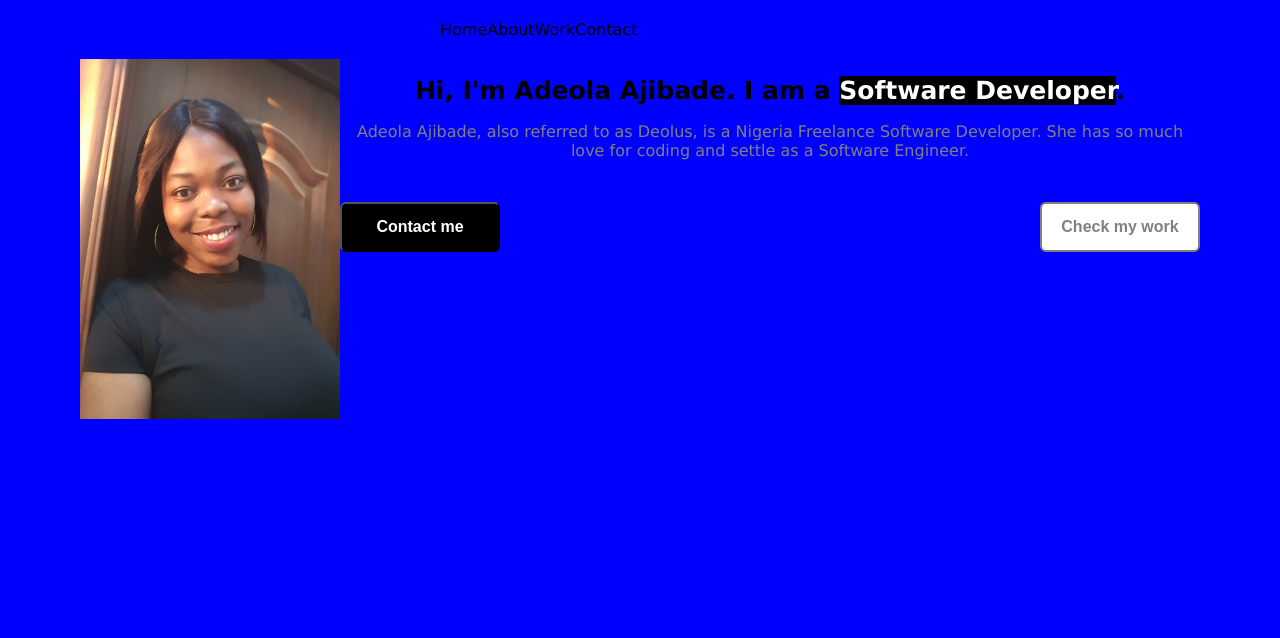
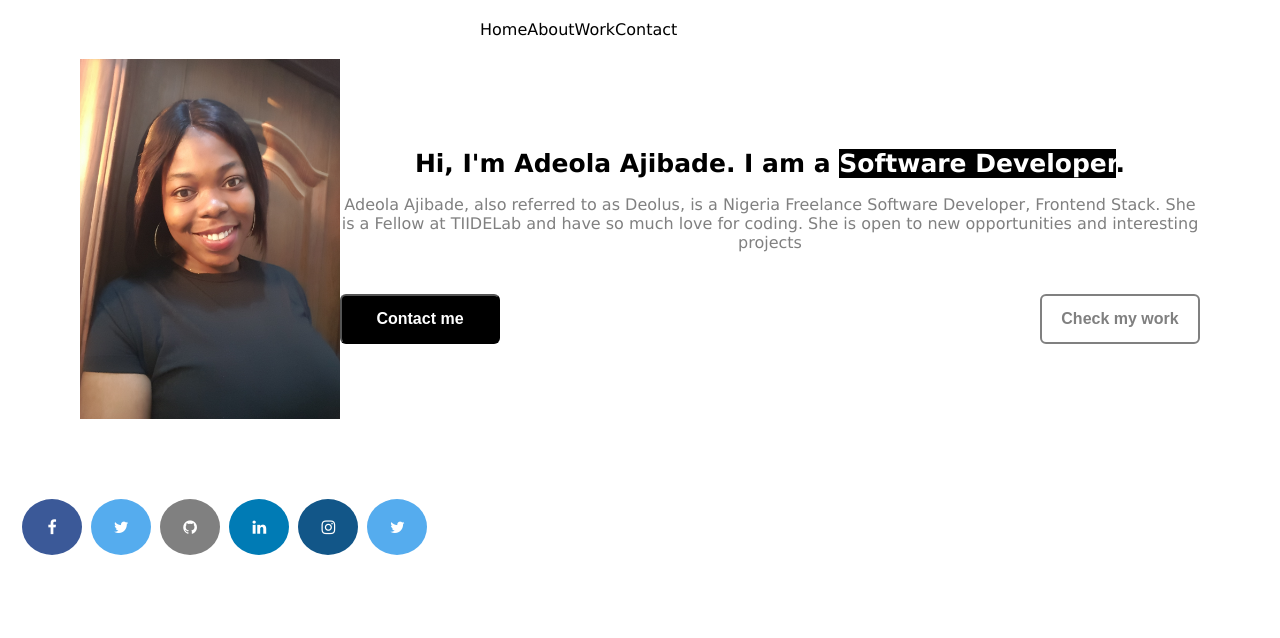
Before and after one commit to Deolus/Cohort-4-portfolio, a plain HTML site: page index.html in a window 1280 px wide. Drawn offline with Linux system fonts and the light colour scheme.

Commit message:
yourcommit message

```diff
--- a/common.css
+++ b/common.css
@@ -4,8 +4,67 @@ body {
     box-sizing: border-box;
     font-family: 'Lucida Sans', 'Lucida Sans Regular', 'Lucida Grande', 'Lucida Sans Unicode', Geneva, Verdana, sans-serif;
     font-size: 14px;
-    background-color: blue;
+    /* background-color: blue; */
 }
+
+
+
+.social-media > p {
+    font-size: 20px;
+    font-family: 'Lucida Sans', 'Lucida Sans Regular', 'Lucida Grande', 'Lucida Sans Unicode', Geneva, Verdana, sans-serif;
+    font-weight: 2500;
+    font-display: bold;
+    margin-top: 6px;
+    text-align: center;
+    text-decoration: underline;
+}
+
+.social-media > p> icons > a {
+    text-align: center;
+    display: flex;
+    margin: auto;
+}
+.fa {
+    padding: 20px;
+    font-size: 30px;
+    width: 20px;
+    text-align: center;
+    text-decoration: none;
+    margin: 80px 2px;
+    border-radius: 50%;
+
+  }
+
+  .fa:hover {
+      opacity: 0.7;
+  }
+
+  .fa-facebook {
+    background: #3B5998;
+    color: white;
+  }
+
+  .fa-twitter {
+    background: #55ACEE;
+    color: white;
+  }
+
+  .fa-github {
+    background: grey;
+    color: white;
+  }
+
+  .fa-linkedin {
+    background: #007bb5;
+    color: white;
+  }
+
+
+  .fa-instagram {
+    background: #125688;
+    color: white;
+  }
+
 
 @media only screen and (min-width: 600px) {
     body {
--- a/home.css
+++ b/home.css
@@ -8,6 +8,7 @@
 .info > h1 {
     text-align: center;
     font-size: 25px;
+    margin-top: 90px;
 }
 
 .info > h1> span{
--- a/index.html
+++ b/index.html
@@ -29,7 +29,7 @@
         <div class="info">
             <h1> Hi, I'm Adeola Ajibade. I am a <span>Software Developer</span>.</h1>
 
-            <p>Adeola Ajibade, also referred to as Deolus, is a Nigeria Freelance Software Developer. She has so much love for coding and settle as a Software Engineer.</p>
+            <p>Adeola Ajibade, also referred to as Deolus, is a  Nigeria Freelance Software Developer, Frontend Stack. She is a Fellow at TIIDELab and have so much love for coding. She is open to new opportunities and interesting projects</p>
             <div class="buttons">
                 <a>
                     <button class="first">
@@ -45,4 +45,18 @@
         </div>
     </div>
 </body>
+<footer>
+    <div class="social-media">
+        <div class="icons">
+        <link rel="stylesheet" href="https://cdnjs.cloudflare.com/ajax/libs/font-awesome/4.7.0/css/font-awesome.min.css">
+        <a href="#" class="fa fa-facebook"></a>
+        <a href="#" class="fa fa-twitter"></a>
+        <a href="#" class="fa fa-github"></a>
+        <a href="#" class="fa fa-linkedin"></a>
+        <a href="#" class="fa fa-instagram"></a>
+        <a href="#" class="fa fa-twitter"></a></div>
+        </div>
+        </div>
+
+</footer>
 </html>
--- a/navbar.css
+++ b/navbar.css
@@ -10,7 +10,7 @@ nav > .logo {
 
 nav > ul {
     display: flex;
-    padding: 0;
+    padding: 20 0px;
     margin: 0;
     justify-content: space-between;
     list-style: none;
@@ -20,6 +20,8 @@ nav > ul {
 nav > ul > li > a {
     text-decoration: none;
     color: black;
+    justify-content: space-between
+
 }
 
 @media only screen and (min-width: 600px) {
```
